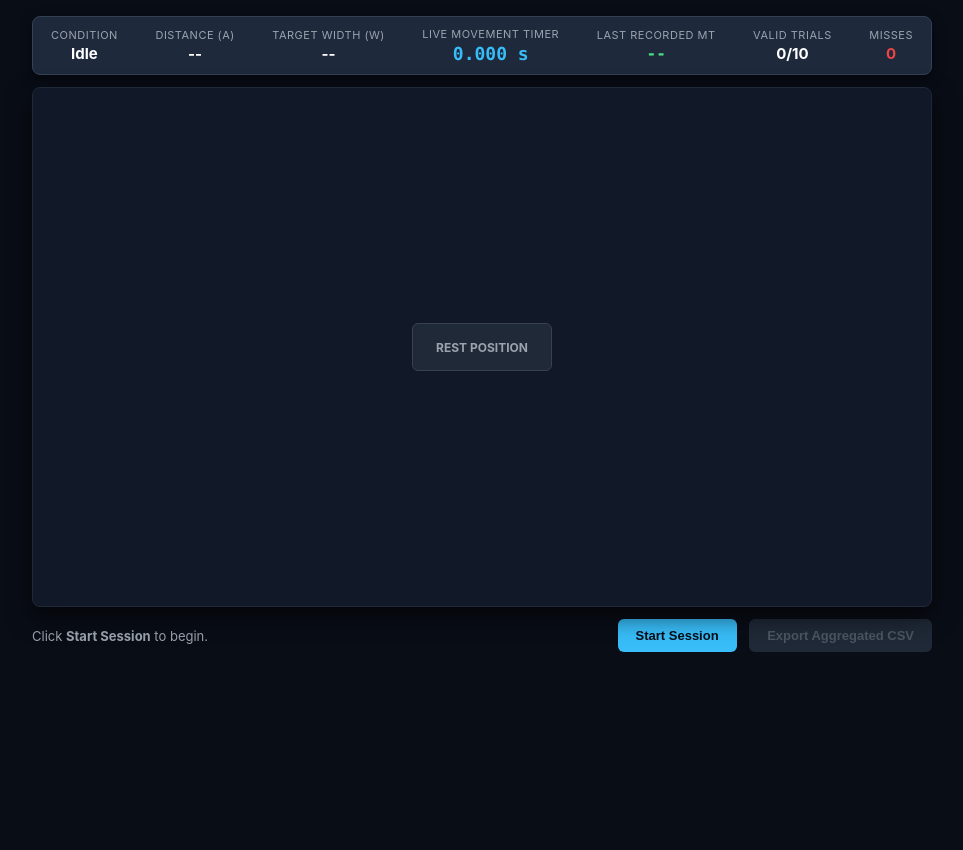
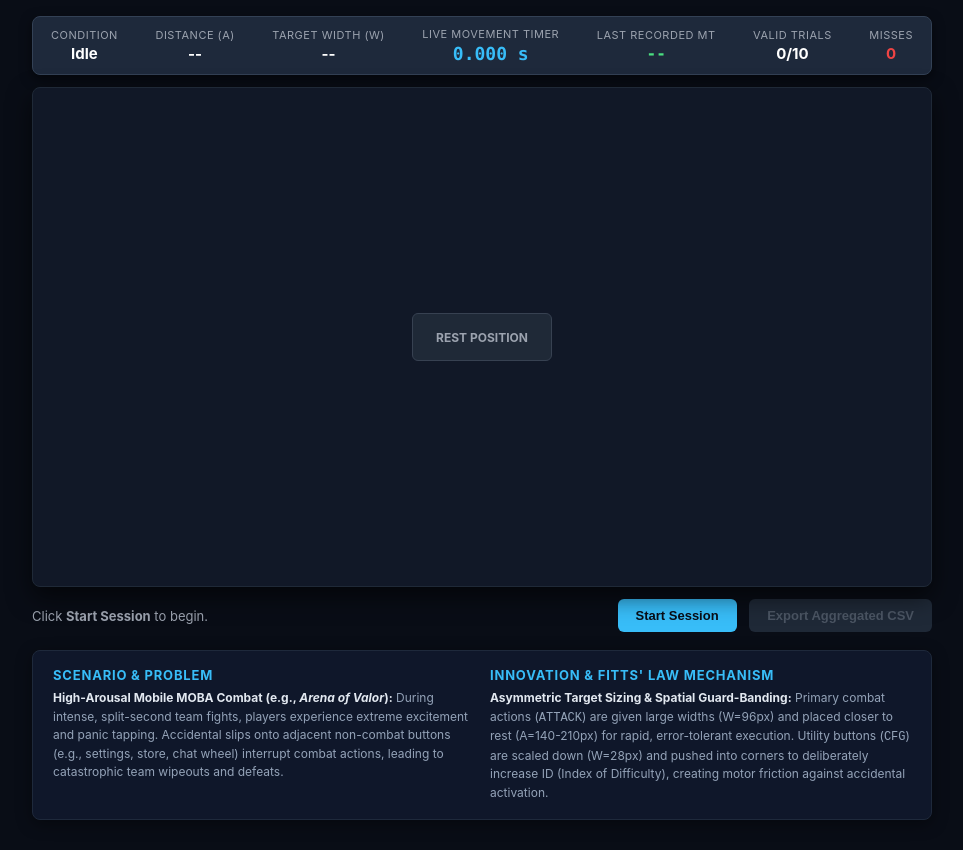
Before and after one commit to yu034604-crypto/experiment-study, a plain HTML site: page index.html in a window 1280 px wide. Shown: the whole page, without its empty margins (158-1121 px from the left). Before the commit the page ends 800 px from the top, so only its background shows below. Drawn offline with Linux system fonts and the light colour scheme.

Commit message:
Update index.html

```diff
--- a/index.html
+++ b/index.html
@@ -21,7 +21,7 @@
 
     body {
       margin: 0;
-      padding: 16px 20px;
+      padding: 16px 20px 30px;
       font-family: -apple-system, BlinkMacSystemFont, "Segoe UI", Roboto, sans-serif;
       background: var(--bg);
       color: var(--text);
@@ -31,7 +31,7 @@
       user-select: none;
     }
 
-    /* 獨立高顯眼 HUD 儀表板 */
+    /* HUD Dashboard Bar */
     #hud-dashboard {
       width: 900px;
       background: #1e293b;
@@ -61,7 +61,6 @@
       font-weight: 700;
       color: #ffffff;
     }
-    /* 計時器高亮 */
     .hud-value.timer {
       color: #38bdf8;
       font-family: ui-monospace, SFMono-Regular, Menlo, Monaco, Consolas, monospace;
@@ -79,7 +78,7 @@
     #canvas {
       position: relative;
       width: 900px;
-      height: 520px;
+      height: 500px;
       background: var(--panel);
       border: 1px solid var(--border);
       border-radius: 8px;
@@ -192,11 +191,41 @@
       color: #4b5563;
       cursor: not-allowed;
     }
+
+    /* Scenario & Innovation Documentation Card */
+    #research-panel {
+      width: 900px;
+      margin-top: 18px;
+      display: grid;
+      grid-template-columns: 1fr 1fr;
+      gap: 16px;
+      background: #0f172a;
+      border: 1px solid #1e293b;
+      border-radius: 8px;
+      padding: 16px 20px;
+      box-shadow: 0 4px 16px rgba(0,0,0,0.4);
+    }
+    .research-card h3 {
+      font-size: 13px;
+      text-transform: uppercase;
+      letter-spacing: 0.8px;
+      color: var(--accent);
+      margin: 0 0 6px 0;
+    }
+    .research-card p {
+      font-size: 12px;
+      line-height: 1.55;
+      color: #94a3b8;
+      margin: 0;
+    }
+    .research-card strong {
+      color: #e2e8f0;
+    }
   </style>
 </head>
 <body>
 
-  <!-- 顯眼獨立 HUD 資訊面板 (計時器、上次 MT、距離、寬度全部獨立顯示) -->
+  <!-- Live Metrics Dashboard -->
   <div id="hud-dashboard">
     <div class="hud-block">
       <div class="hud-label">Condition</div>
@@ -241,12 +270,28 @@
     </div>
   </div>
 
-  <!-- Controls Footer -->
+  <!-- Action Bar -->
   <div id="bottom-bar">
     <div id="guidance">Click <strong>Start Session</strong> to begin.</div>
     <div>
       <button id="btn-start" class="btn btn-start" onclick="initStudy()">Start Session</button>
       <button id="btn-export" class="btn btn-export" disabled onclick="exportCSV()">Export Aggregated CSV</button>
+    </div>
+  </div>
+
+  <!-- Academic Context: Scenario & Innovation -->
+  <div id="research-panel">
+    <div class="research-card">
+      <h3>Scenario & Problem</h3>
+      <p>
+        <strong>High-Arousal Mobile MOBA Combat (e.g., <em>Arena of Valor</em>):</strong> During intense, split-second team fights, players experience extreme excitement and panic tapping. Accidental slips onto adjacent non-combat buttons (e.g., settings, store, chat wheel) interrupt combat actions, leading to catastrophic team wipeouts and defeats.
+      </p>
+    </div>
+    <div class="research-card">
+      <h3>Innovation & Fitts' Law Mechanism</h3>
+      <p>
+        <strong>Asymmetric Target Sizing & Spatial Guard-Banding:</strong> Primary combat actions (<code>ATTACK</code>) are given large widths (W=96px) and placed closer to rest (A=140-210px) for rapid, error-tolerant execution. Utility buttons (<code>CFG</code>) are scaled down (W=28px) and pushed into corners to deliberately increase ID (Index of Difficulty), creating motor friction against accidental activation.
+      </p>
     </div>
   </div>
 
@@ -306,7 +351,7 @@
       subLabel.textContent = `W:${c.W}px`;
 
       const centerX = 450;
-      const centerY = 260;
+      const centerY = 250;
 
       let targetX = 0;
       let targetY = 0;
@@ -323,7 +368,7 @@
       }
 
       targetX = Math.max(20, Math.min(900 - c.W - 20, targetX));
-      targetY = Math.max(20, Math.min(520 - 45 - 20, targetY));
+      targetY = Math.max(20, Math.min(500 - 45 - 20, targetY));
 
       activeEl.style.width = `${c.W}px`;
       activeEl.style.height = `${Math.max(34, c.W * 0.6)}px`;
@@ -378,11 +423,9 @@
       const c = conditions[condIndex];
       const mt = Math.round(now - startTimestamp);
 
-      // 即時凍結與更新上次 MT
       lblTimer.textContent = `${(mt / 1000).toFixed(3)} s`;
       lblLastMt.textContent = `${mt} ms`;
 
-      // 剔除第 1 次 Warm-up
       if (clickCount > 0) {
         const id = Math.log2((2 * c.A) / c.W);
         rawRecords.push({
```
